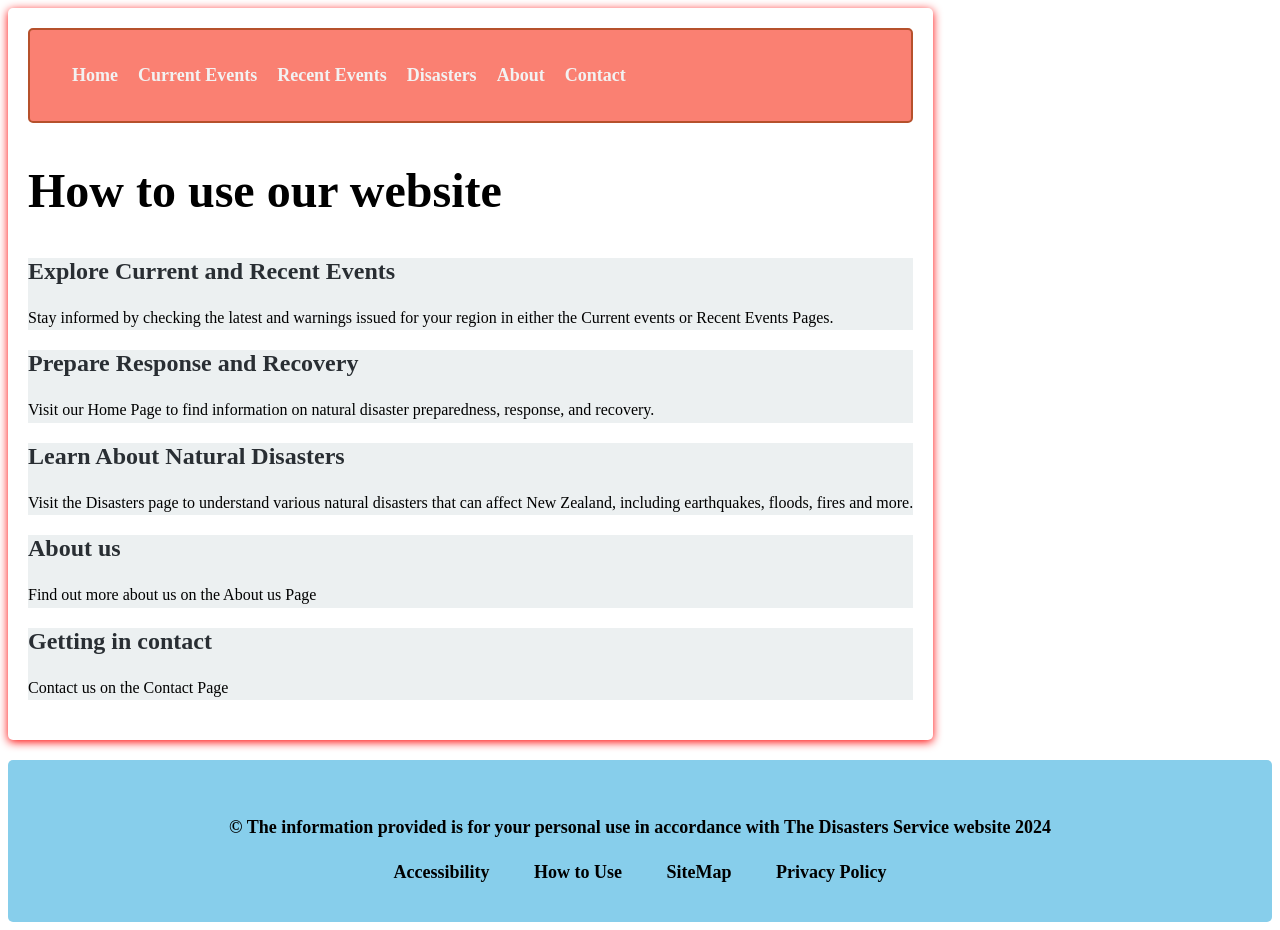
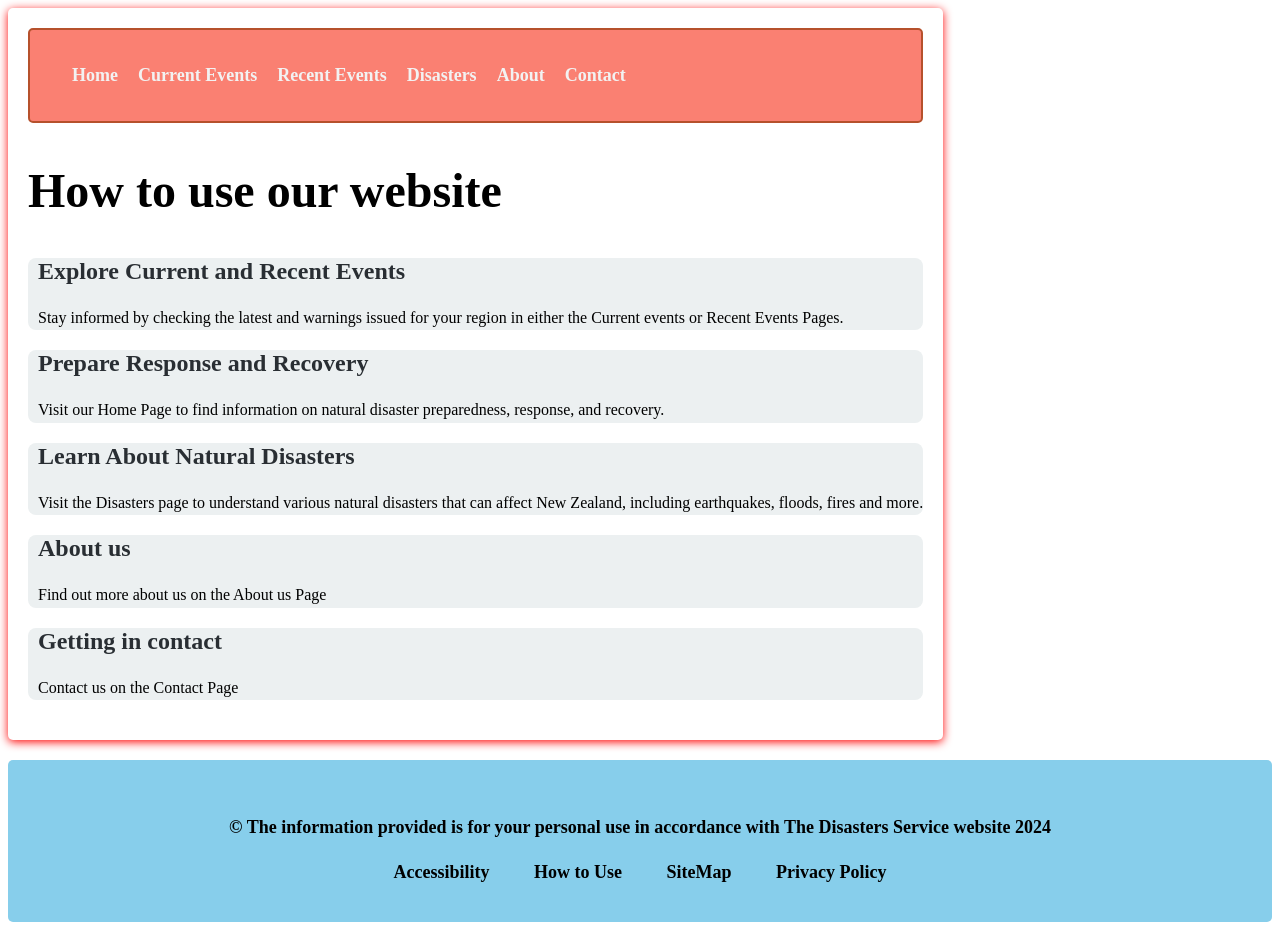
Before and after one commit to BIT-Studio-3/group-project-25-1-scade, a SvelteKit app in the folder disaster/disaster/: page /howToUse in a window 1280 px wide. Built offline with nearby package versions, Linux system fonts and the light colour scheme.

Commit message:
add border radius and padding

```diff
--- a/disaster/disaster/src/routes/howToUse/+page.svelte
+++ b/disaster/disaster/src/routes/howToUse/+page.svelte
@@ -61,7 +61,8 @@
 
     h2{
         color:rgb(41, 46, 51);
-        font-size: 1.5em;;
+        font-size: 1.5em;
+
     }
     p{
         line-height: 1.6;
@@ -70,6 +71,9 @@
     .info{
       background-color: #ecf0f1;
       margin-bottom: 20px;
+      border-radius: 8px;
+      padding-left: 10px;
+
 
     }
 
```
